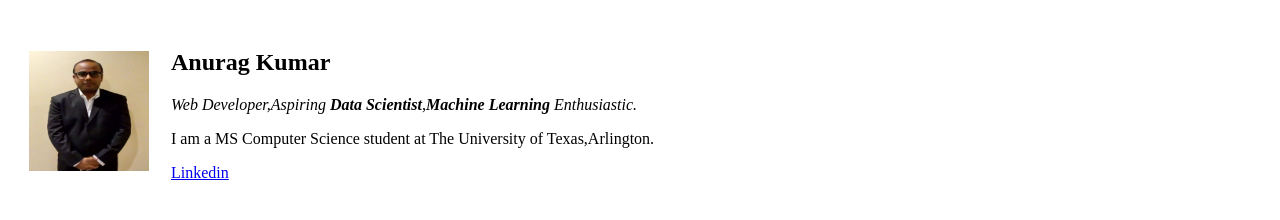
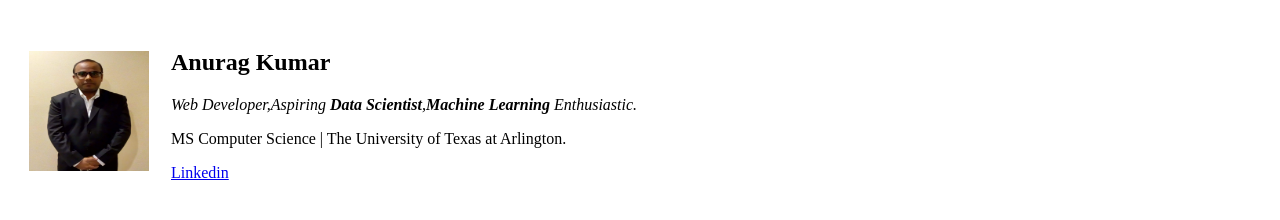
Before and after one commit to anuragkr19/cv, a plain HTML site: page index.html in a window 1280 px wide. Shown: the top 220 px of the page. Drawn offline with Linux system fonts and the light colour scheme.

Commit message:
Update index.html

```diff
--- a/index.html
+++ b/index.html
@@ -18,7 +18,7 @@
       <td>
         <h2>Anurag Kumar</h2>
         <p><em>Web Developer,Aspiring <strong>Data Scientist</strong>,<strong>Machine Learning</strong> Enthusiastic.</em></p>
-        <p>I am a MS Computer Science student at The University of Texas,Arlington.</p>
+        <p>MS Computer Science | The University of Texas at Arlington.</p>
         <p><a href="https://www.linkedin.com/in/anurag-kumar1/" target="_blank">Linkedin </a></p>
       </td>
     </tr>
```
